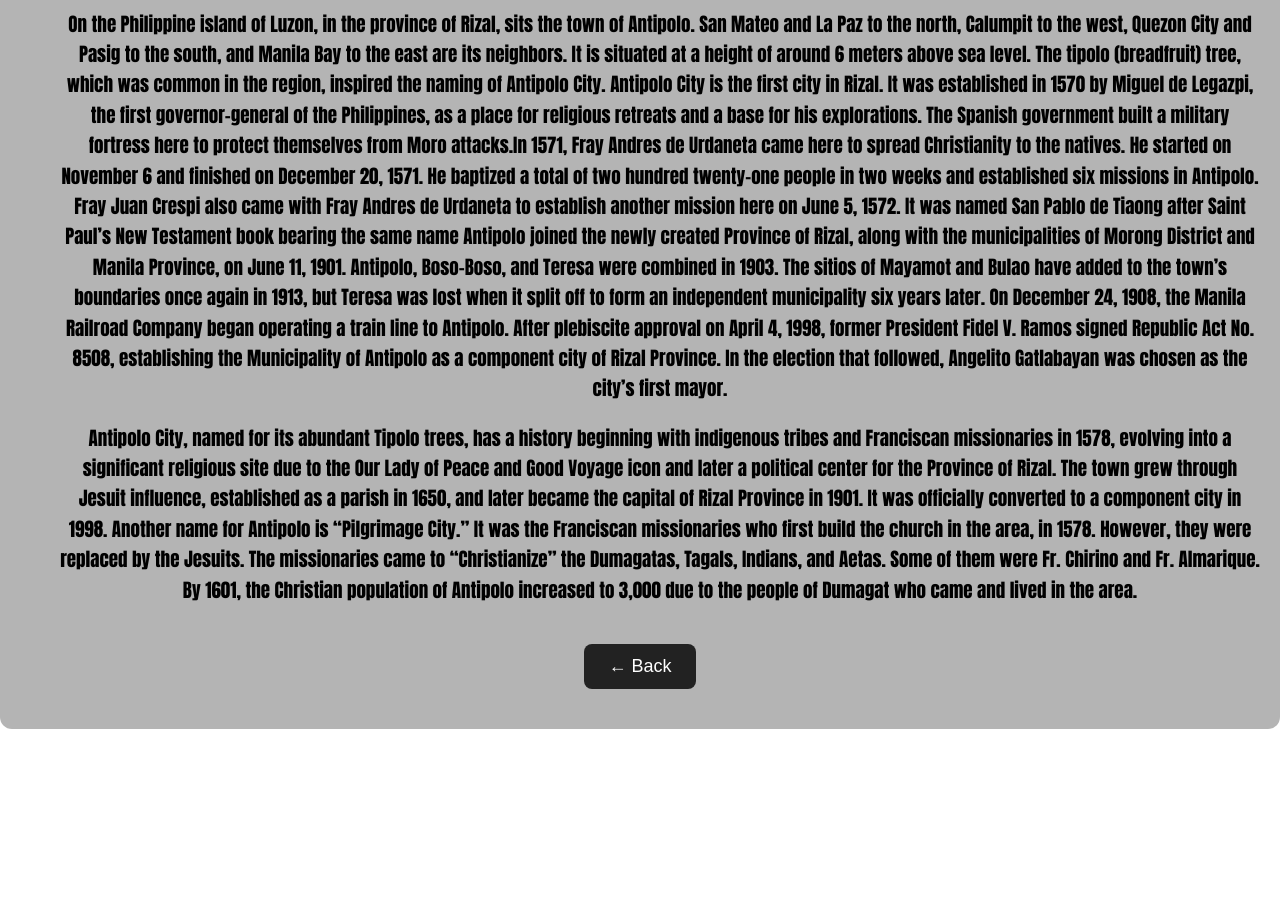
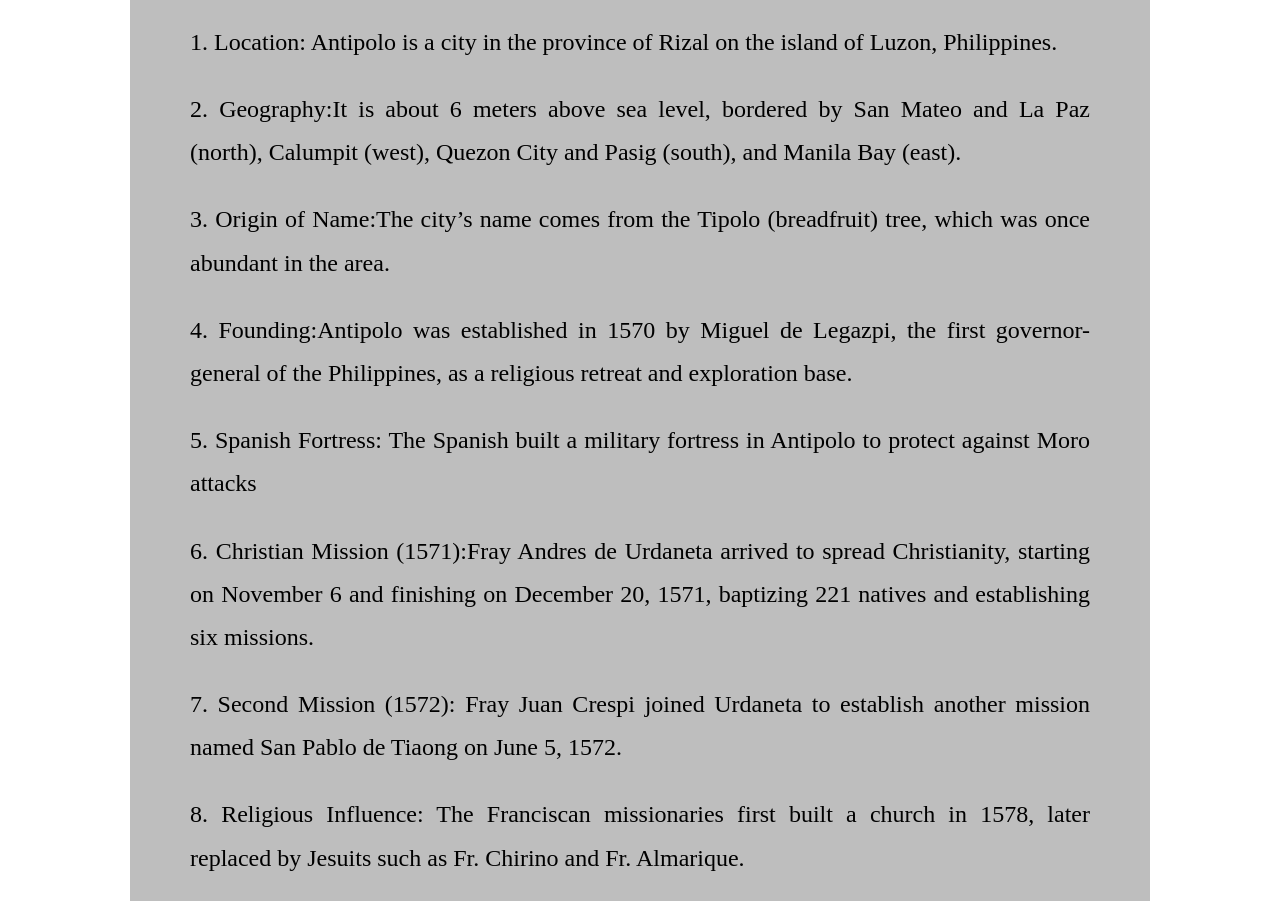
Before and after one commit to markraven34/markadrias.antipoloplace.github.io, a plain HTML site: page history.html in a window 1280 px wide. Shown: the part 191-1092 px from the top of the page. Before the commit the page ends 920 px from the top, so only its background shows below. Drawn offline with Linux system fonts and the light colour scheme.

Commit message:
replace history.html

```diff
--- a/history.html
+++ b/history.html
@@ -13,36 +13,38 @@
       }
 
       .hero {
-        background-color: #ff0101; /* black background */
+        background-color: #ff0101;
         height: 100vh;
         display: flex;
         flex-direction: column;
         justify-content: center;
         align-items: center;
         text-align: center;
-        color: rgb(29, 194, 51); /* para makita text sa black */
+        color: rgb(29, 194, 51);
       }
 
       /* Testimonials Section */
       .testimonials {
-        background-color: #b4b4b4; /* black background */
+        background-color: #bebebe;
         background-size: cover;
-        padding: 40px 20px;
-        margin-top: 40px;
+        padding: 40px 60px;
+        margin: 40px auto;
         border-radius: 12px;
-        text-align: center;
-        color: #000000; /* para visible ang text sa image */
-        font-family: "Impact", serif; /* bagong font */
-        font-size: 19px; /* general text size */
-        line-height: 1.6; /* para mas madaling basahin */
+        max-width: 900px; /* limit width para center */
+        text-align: justify; /* justify text */
+        color: #000000;
+        font-family: "Times New Roman", serif;
+        font-size: 24px;
+        line-height: 1.8;
       }
 
       .testimonials h2 {
-        font-size: 41px; /* mas malaki yung heading */
+        font-size: 41px;
         font-weight: bold;
-        font-family: "Arial Black", sans-serif; /* iba rin ang font ng heading */
+        font-family: "Arial Black", sans-serif;
         margin-bottom: 20px;
-        color: #30015c; /* white para visible sa bg */
+        color: #30015c;
+        text-align: center; /* center heading */
       }
 
       /* Button Style */
@@ -55,7 +57,7 @@
         font-size: 18px;
         border-radius: 8px;
         text-decoration: none;
-        margin-top: 20px;
+        margin-top: 30px;
         transition: 0.3s;
         cursor: pointer;
         border: none;
@@ -63,7 +65,13 @@
 
       .btn-link:hover,
       button:hover {
-        background-color: #444;
+        background-color: #bebebe;
+      }
+
+      /* Center the button */
+      .testimonials button {
+        display: block;
+        margin: 30px auto 0; /* center sa ilalim */
       }
     </style>
   </head>
@@ -75,52 +83,80 @@
     <!-- Testimonials Section -->
     <section id="Testimonials" class="testimonials">
       <h2>History of Antipolo</h2>
-      <ul>
-        On the Philippine island of Luzon, in the province of Rizal, sits the
-        town of Antipolo. San Mateo and La Paz to the north, Calumpit to the
-        west, Quezon City and Pasig to the south, and Manila Bay to the east are
-        its neighbors. It is situated at a height of around 6 meters above sea
-        level. The tipolo (breadfruit) tree, which was common in the region,
-        inspired the naming of Antipolo City. Antipolo City is the first city in
-        Rizal. It was established in 1570 by Miguel de Legazpi, the first
-        governor-general of the Philippines, as a place for religious retreats
-        and a base for his explorations. The Spanish government built a military
-        fortress here to protect themselves from Moro attacks.In 1571, Fray
-        Andres de Urdaneta came here to spread Christianity to the natives. He
-        started on November 6 and finished on December 20, 1571. He baptized a
-        total of two hundred twenty-one people in two weeks and established six
-        missions in Antipolo. Fray Juan Crespi also came with Fray Andres de
-        Urdaneta to establish another mission here on June 5, 1572. It was named
-        San Pablo de Tiaong after Saint Paul’s New Testament book bearing the
-        same name Antipolo joined the newly created Province of Rizal, along
-        with the municipalities of Morong District and Manila Province, on June
-        11, 1901. Antipolo, Boso-Boso, and Teresa were combined in 1903. The
-        sitios of Mayamot and Bulao have added to the town’s boundaries once
-        again in 1913, but Teresa was lost when it split off to form an
-        independent municipality six years later. On December 24, 1908, the
-        Manila Railroad Company began operating a train line to Antipolo. After
-        plebiscite approval on April 4, 1998, former President Fidel V. Ramos
-        signed Republic Act No. 8508, establishing the Municipality of Antipolo
-        as a component city of Rizal Province. In the election that followed,
-        Angelito Gatlabayan was chosen as the city’s first mayor.
-        <p></p>
-        Antipolo City, named for its abundant Tipolo trees, has a history
-        beginning with indigenous tribes and Franciscan missionaries in 1578,
-        evolving into a significant religious site due to the Our Lady of Peace
-        and Good Voyage icon and later a political center for the Province of
-        Rizal. The town grew through Jesuit influence, established as a parish
-        in 1650, and later became the capital of Rizal Province in 1901. It was
-        officially converted to a component city in 1998. Another name for
-        Antipolo is “Pilgrimage City.” It was the Franciscan missionaries who
-        first build the church in the area, in 1578. However, they were replaced
-        by the Jesuits. The missionaries came to “Christianize” the Dumagatas,
-        Tagals, Indians, and Aetas. Some of them were Fr. Chirino and Fr.
-        Almarique. By 1601, the Christian population of Antipolo increased to
-        3,000 due to the people of Dumagat who came and lived in the area.
-      </ul>
+      <p>
+        1. Location: Antipolo is a city in the province of Rizal on the island
+        of Luzon, Philippines.
+      </p>
+      <p>
+        2. Geography:It is about 6 meters above sea level, bordered by San Mateo
+        and La Paz (north), Calumpit (west), Quezon City and Pasig (south), and
+        Manila Bay (east).
+      </p>
+      <p>
+        3. Origin of Name:The city’s name comes from the Tipolo (breadfruit)
+        tree, which was once abundant in the area.
+      </p>
+      <p>
+        4. Founding:Antipolo was established in 1570 by Miguel de Legazpi, the
+        first governor-general of the Philippines, as a religious retreat and
+        exploration base.
+      </p>
+      <p>
+        5. Spanish Fortress: The Spanish built a military fortress in Antipolo
+        to protect against Moro attacks
+      </p>
+      <p>
+        6. Christian Mission (1571):Fray Andres de Urdaneta arrived to spread
+        Christianity, starting on November 6 and finishing on December 20, 1571,
+        baptizing 221 natives and establishing six missions.
+      </p>
+      <p>
+        7. Second Mission (1572): Fray Juan Crespi joined Urdaneta to establish
+        another mission named San Pablo de Tiaong on June 5, 1572.
+      </p>
+      <p>
+        8. Religious Influence: The Franciscan missionaries first built a church
+        in 1578, later replaced by Jesuits such as Fr. Chirino and Fr.
+        Almarique.
+      </p>
+      <p>
+        9. Christianization:By 1601, Antipolo’s Christian population grew to
+        3,000, including Dumagats, Tagals, Indians, and Aetas.
+      </p>
+      <p>
+        10.Province of Rizal (1901): On June 11, 1901, Antipolo joined the newly
+        created Province of Rizal.
+      </p>
+      <p>
+        11. Municipal Changes (1903–1919): 1903: Antipolo merged with Boso-Boso
+        and Teresa.
+      </p>
+      <p>
+        1913: The sitios of Mayamot and Bulao were added. 1919: Teresa separated
+        to become its own municipality.
+      </p>
+      <p>
+        12. Railway (1908): The Manila Railroad Company opened a train line to
+        Antipolo on December 24, 1908.
+      </p>
+      <p>
+        13. Capital of Rizal: Antipolo became the capital of Rizal Province in
+        1901
+      </p>
+      <p>
+        14. Cityhood (1998): Through Republic Act No. 8508, signed by President
+        Fidel V. Ramos on April 4, 1998, Antipolo became a component city after
+        a plebiscite.
+      </p>
+      <p>
+        15. First City Mayor:Angelito Gatlabayan became Antipolo’s first city
+        mayoraf ter cityhood. 16. Religious Significance: Known as the
+        “Pilgrimage City”, it is famous for the Our Lady of Peace and Good
+        Voyage icon.
 
-      <!-- Button with hyperlink -->
-      <button onclick="window.location.href='blog.html'">← Back</button>
+        <!-- Button with hyperlink -->
+        <button onclick="window.location.href='blog.html'">← Back</button>
+      </p>
     </section>
   </body>
 </html>
```
